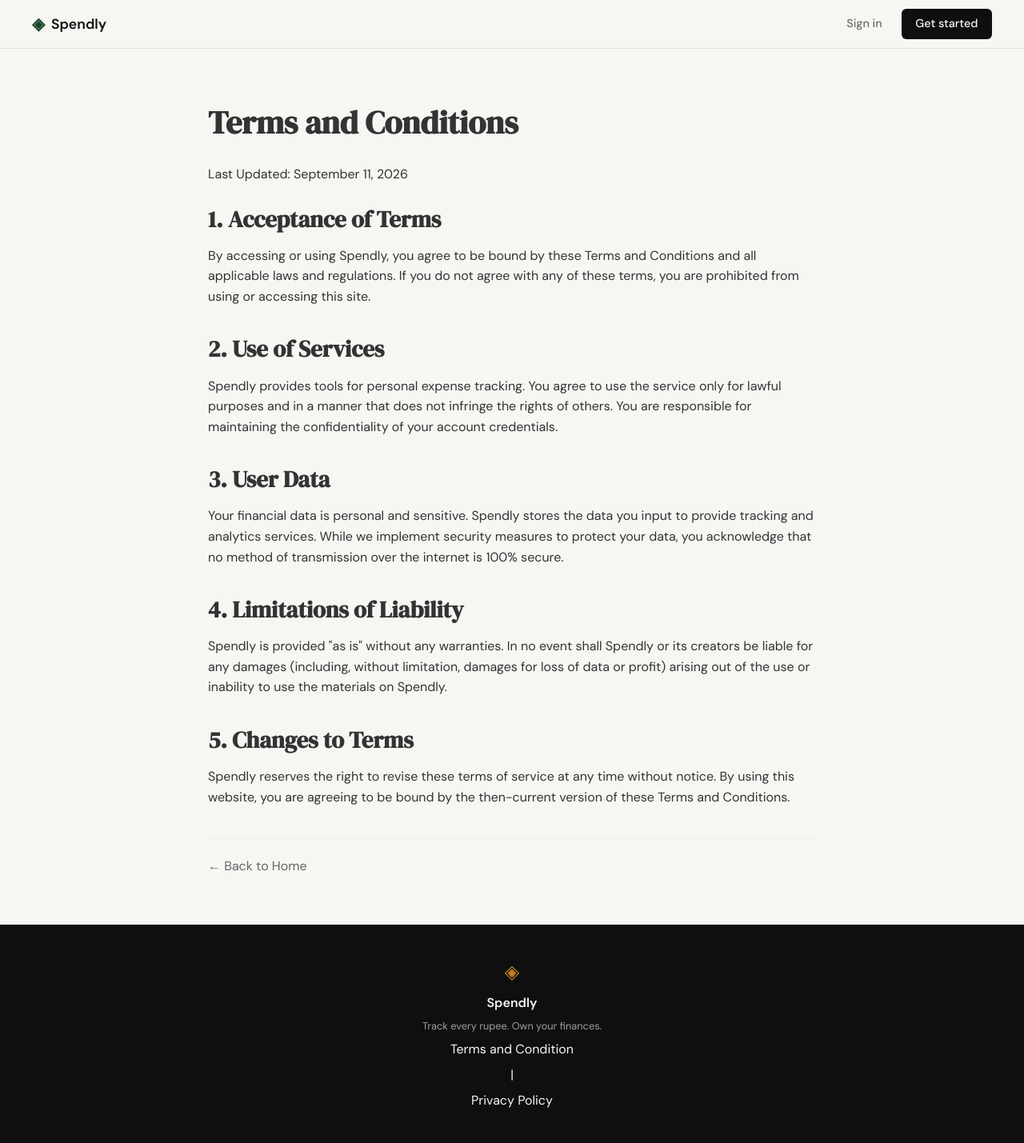
After one commit to Suffiyan-dev/Expense-Tracker-using-Claude-Code, a Flask app: page /terms in a window 1280 px wide. The commit adds this page. Shown: the whole page at 80% size. Run offline with Flask 3, Linux system fonts and the light colour scheme.

Commit message:
Landing: add terms and conditions page and route

```diff
--- a/app.py
+++ b/app.py
@@ -20,6 +20,11 @@ def register():
 @app.route("/login")
 def login():
     return render_template("login.html")
+
+
+@app.route("/terms")
+def terms():
+    return render_template("terms.html")
 
 
 # ------------------------------------------------------------------ #
--- a/templates/base.html
+++ b/templates/base.html
@@ -34,7 +34,7 @@
             <span class="brand-icon">◈</span>
             <span class="footer-name">Spendly</span>
             <p class="footer-copy">Track every rupee. Own your finances.</p>
-            <a href="#">Terms and Condition</a> | <a href="#">Privacy Policy</a>
+            <a href="{{ url_for('terms') }}">Terms and Condition</a> | <a href="#">Privacy Policy</a>
         </div>
     </footer>
 
--- /dev/null
+++ b/templates/terms.html
@@ -0,0 +1,39 @@
+{% extends "base.html" %}
+
+{% block title %}Terms and Conditions — Spendly{% endblock %}
+
+{% block content %}
+<div class="terms-container" style="max-width: 800px; margin: 40px auto; padding: 20px; line-height: 1.6; font-family: 'DM Sans', sans-serif; color: #333;">
+    <h1 style="font-family: 'DM Serif Display', serif; font-size: 2.5rem; margin-bottom: 20px;">Terms and Conditions</h1>
+    <p style="margin-bottom: 20px;">Last Updated: September 11, 2026</p>
+
+    <section style="margin-bottom: 30px;">
+        <h2 style="font-family: 'DM Serif Display', serif; font-size: 1.8rem; margin-bottom: 10px;">1. Acceptance of Terms</h2>
+        <p>By accessing or using Spendly, you agree to be bound by these Terms and Conditions and all applicable laws and regulations. If you do not agree with any of these terms, you are prohibited from using or accessing this site.</p>
+    </section>
+
+    <section style="margin-bottom: 30px;">
+        <h2 style="font-family: 'DM Serif Display', serif; font-size: 1.8rem; margin-bottom: 10px;">2. Use of Services</h2>
+        <p>Spendly provides tools for personal expense tracking. You agree to use the service only for lawful purposes and in a manner that does not infringe the rights of others. You are responsible for maintaining the confidentiality of your account credentials.</p>
+    </section>
+
+    <section style="margin-bottom: 30px;">
+        <h2 style="font-family: 'DM Serif Display', serif; font-size: 1.8rem; margin-bottom: 10px;">3. User Data</h2>
+        <p>Your financial data is personal and sensitive. Spendly stores the data you input to provide tracking and analytics services. While we implement security measures to protect your data, you acknowledge that no method of transmission over the internet is 100% secure.</p>
+    </section>
+
+    <section style="margin-bottom: 30px;">
+        <h2 style="font-family: 'DM Serif Display', serif; font-size: 1.8rem; margin-bottom: 10px;">4. Limitations of Liability</h2>
+        <p>Spendly is provided "as is" without any warranties. In no event shall Spendly or its creators be liable for any damages (including, without limitation, damages for loss of data or profit) arising out of the use or inability to use the materials on Spendly.</p>
+    </section>
+
+    <section style="margin-bottom: 30px;">
+        <h2 style="font-family: 'DM Serif Display', serif; font-size: 1.8rem; margin-bottom: 10px;">5. Changes to Terms</h2>
+        <p>Spendly reserves the right to revise these terms of service at any time without notice. By using this website, you are agreeing to be bound by the then-current version of these Terms and Conditions.</p>
+    </section>
+
+    <div style="margin-top: 40px; padding-top: 20px; border-top: 1px solid #eee;">
+        <a href="{{ url_for('landing') }}" style="color: #666; text-decoration: none;">&larr; Back to Home</a>
+    </div>
+</div>
+{% endblock %}
```
